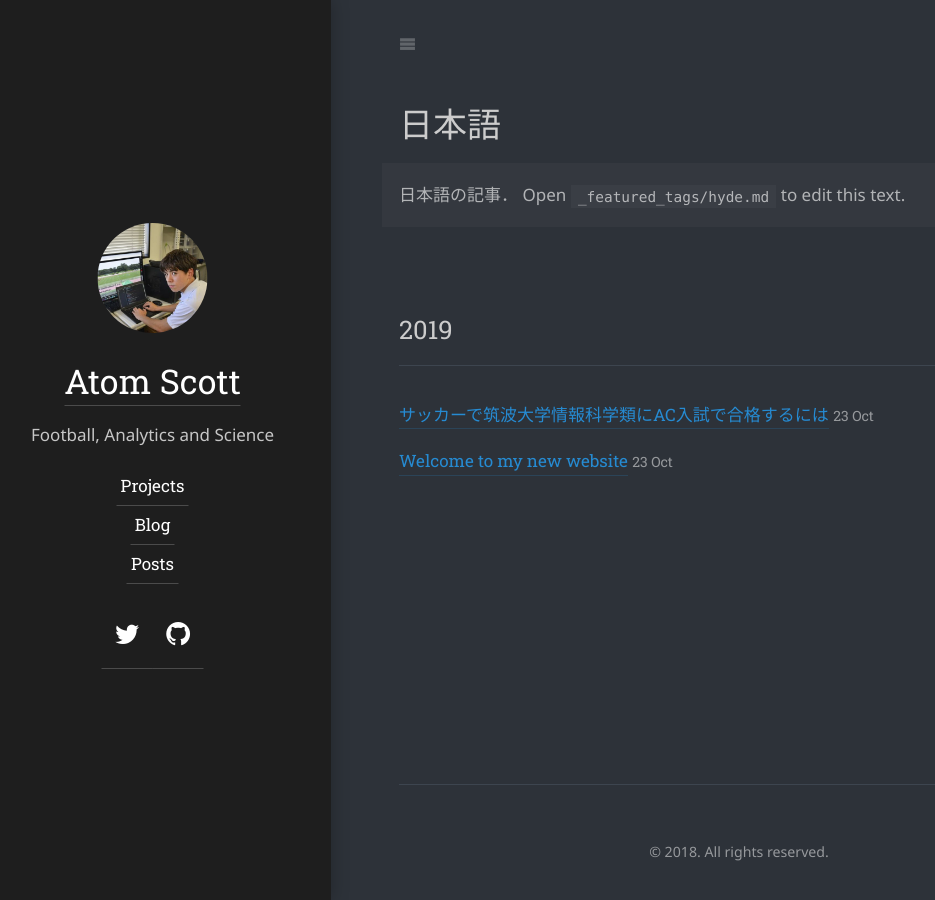
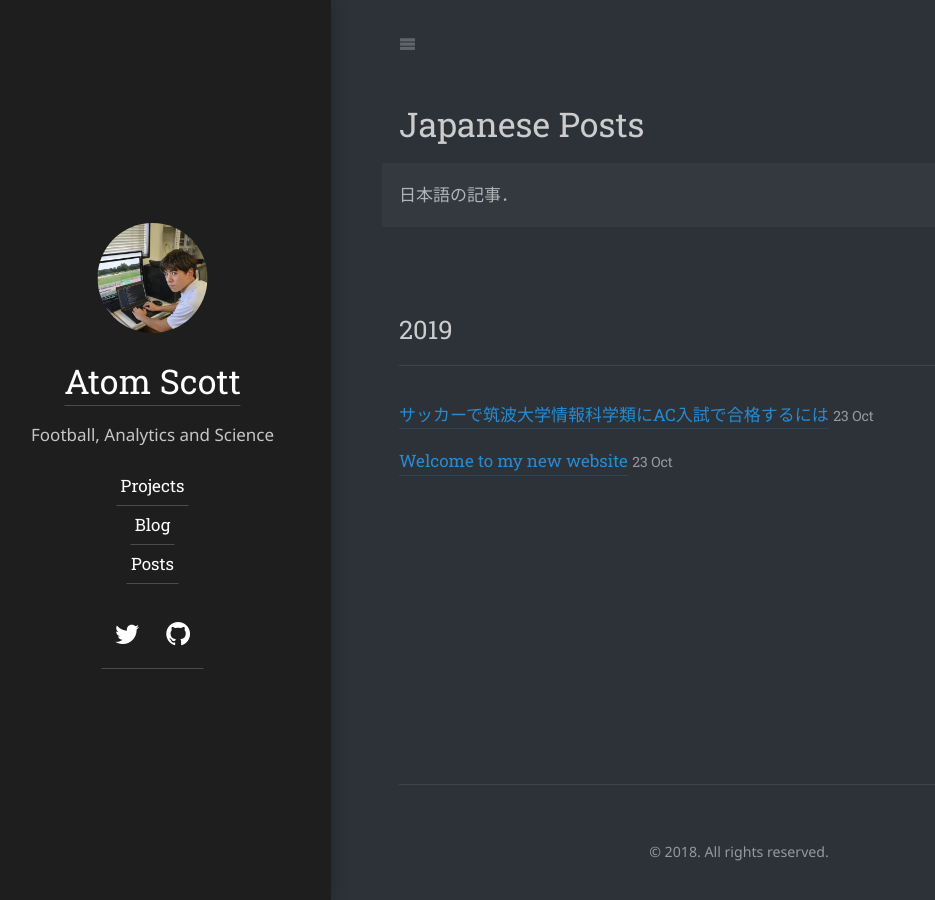
Before and after one commit to AtomScott/atomscott.github.io, a Jekyll site: the page built from _featured_categories/日本語.md, in a window 1280 px wide. Shown: the whole page, without its empty margins (26-961 px from the left). Built offline with Jekyll 4.4.1, drawn with Linux system fonts in a browser that asks for light colours; some web fonts are replaced.

Commit message:
Update 日本語.md

```diff
--- a/_featured_categories/日本語.md
+++ b/_featured_categories/日本語.md
@@ -1,10 +1,9 @@
 ---
 layout: list
-title: 日本語
+title: Japanese Posts
 slug: jp
 description: >
   日本語の記事．
-  Open `_featured_tags/hyde.md` to edit this text.
 accent_color: rgb(38,139,210)
 accent_image:
   background: rgb(32,32,32)
```
